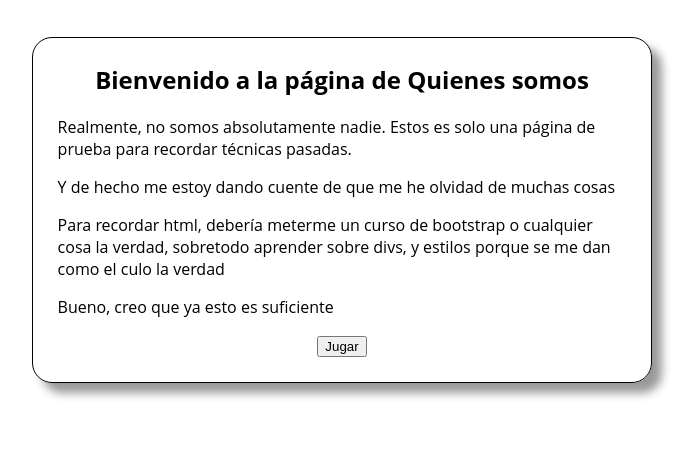
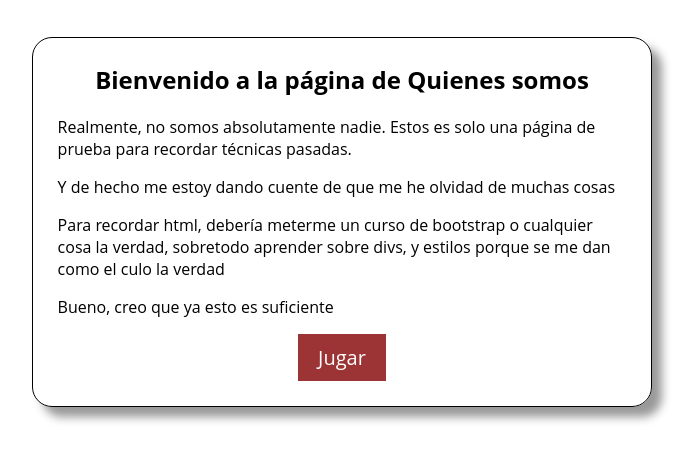
Before and after one commit to eigenric/ramas, a plain HTML site: page acerca.html in a window 1280 px wide. Shown: the part 247-708 px from the top of the page, without its empty margins (298-996 px from the left). Drawn offline with Linux system fonts and the light colour scheme.

Commit message:
Button style

```diff
--- a/css/style.css
+++ b/css/style.css
@@ -60,3 +60,22 @@ li a {
 	font-size: 20px;
 	color: white;
 }
+
+
+input[type="button"] {
+
+	box-sizing: none;
+	font-family: "Open Sans";
+	font-size: 20px;
+	display: block;
+	background-color: #9c3334;
+	border: 0;
+	padding: 10px 20px 10px 20px;
+	color: white;
+
+}
+
+input[type="button"]:hover {
+	background-color: #78292a;
+
+}
```
